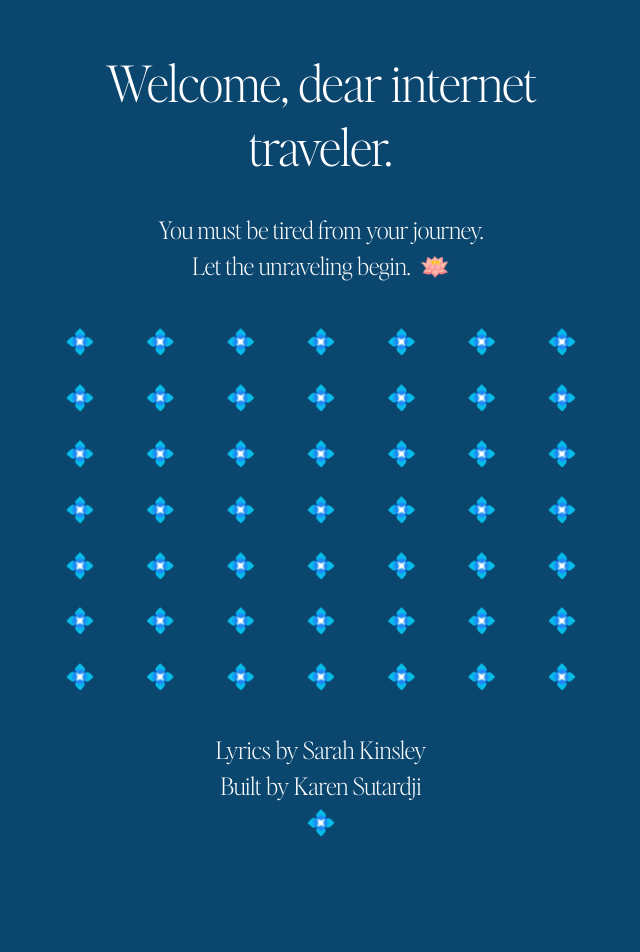
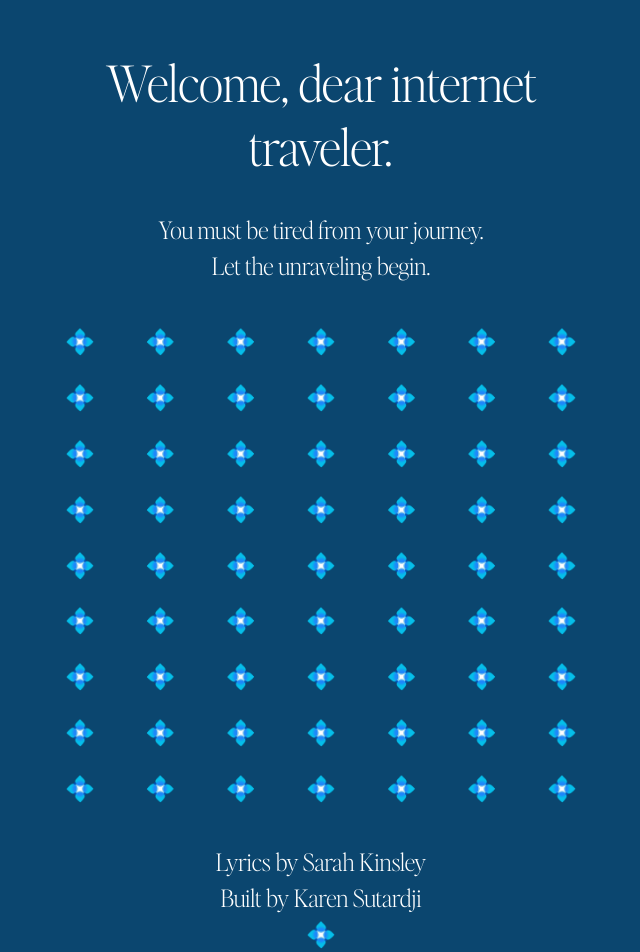
Before and after one commit to sutardjik/ascension, a React (Create React App) app: page /lotusgarden in a window 1280 px wide. Shown: the top 952 px of the page, without its empty margins (319-959 px from the left). Before the commit the page ends 896 px from the top, so only its background shows below. Built offline with nearby package versions, Linux system fonts and the light colour scheme.

Commit message:
add lotuses

```diff
--- a/src/components/BodyLotusGarden.js
+++ b/src/components/BodyLotusGarden.js
@@ -143,8 +143,17 @@ function BodyLotusGarden(){
         <div className="content-container">
           <h1>Welcome, dear internet traveler.</h1>
           <h2 id="desc">
-            You must be tired from your journey.<br />Let the unraveling begin.&nbsp;&nbsp;🪷
+            You must be tired from your journey.<br />Let the unraveling begin.
           </h2>
+          <div className="diamonds">
+            <h2 className="lotus" id="emoji">💠</h2>
+            <h2 className="lotus" id="emoji">💠</h2>
+            <h2 className="lotus" id="emoji">💠</h2>
+            <h2 className="lotus" id="emoji">💠</h2>
+            <h2 className="lotus" id="emoji">💠</h2>
+            <h2 className="lotus" id="emoji">💠</h2>
+            <h2 className="lotus" id="emoji">💠</h2>
+          </div>
           <div className="diamonds">
             <h2 className="lotus" id="emoji">💠</h2>
             <h2 className="lotus" id="emoji">💠</h2>
@@ -208,6 +217,15 @@ function BodyLotusGarden(){
             <h2 className="lotus" id="emoji">💠</h2>
             <h2 className="candle" id="emoji">💠</h2>
           </div>
+          <div className="diamonds">
+            <h2 className="lotus" id="emoji">💠</h2>
+            <h2 className="lotus" id="emoji">💠</h2>
+            <h2 className="lotus" id="emoji">💠</h2>
+            <h2 className="lotus" id="emoji">💠</h2>
+            <h2 className="lotus" id="emoji">💠</h2>
+            <h2 className="lotus" id="emoji">💠</h2>
+            <h2 className="lotus" id="emoji">💠</h2>
+          </div>
           <br />
           <h2 id="desc">
             <span className="link"
```
